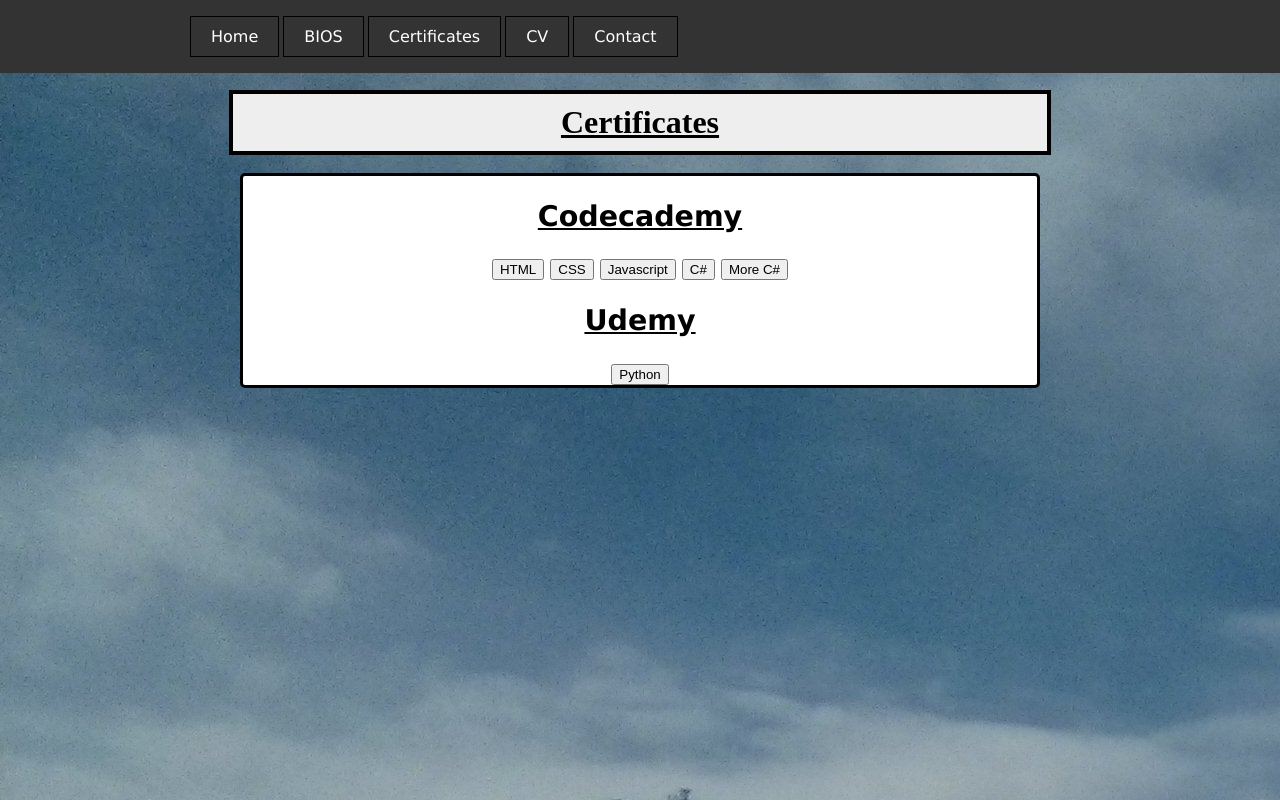
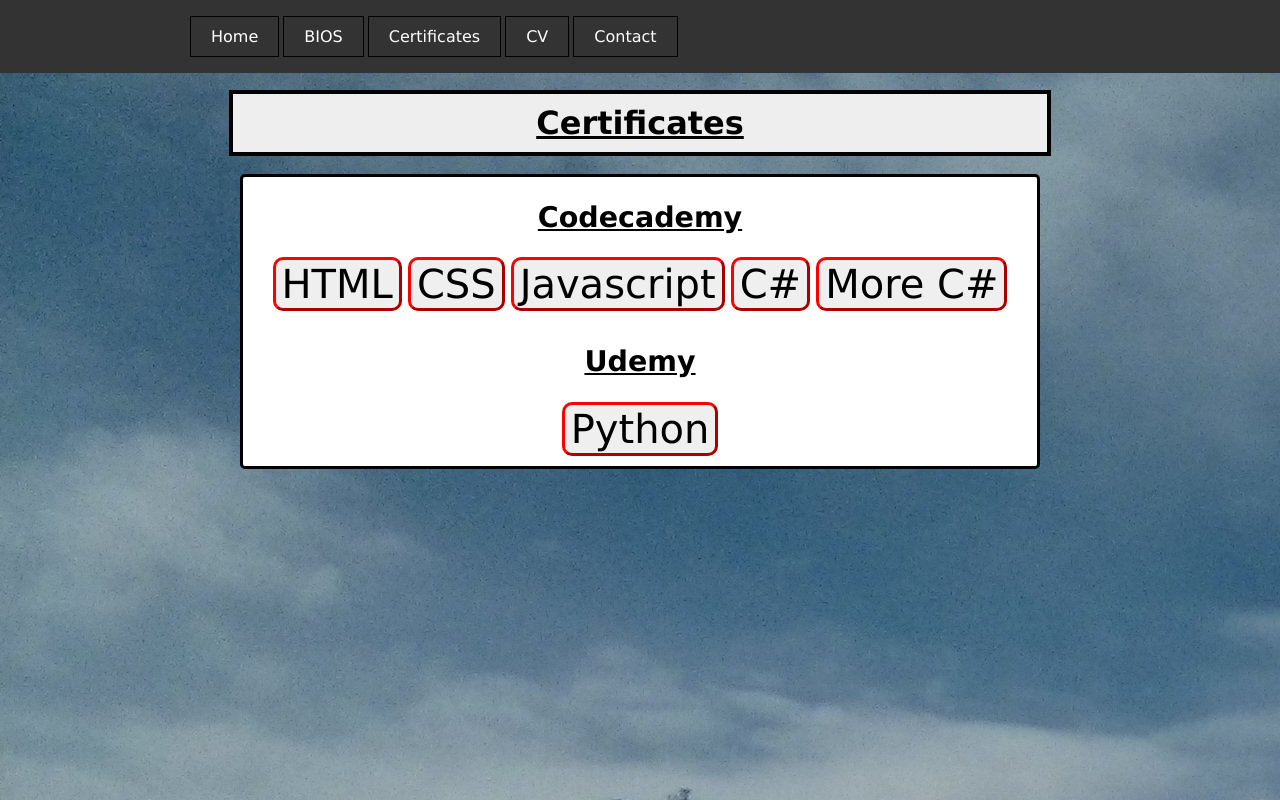
Before and after one commit to FabianByrne/fabianbyrne.github.io, a plain HTML site: page certificates.html in a window 1280 px wide. Drawn offline with Linux system fonts and the light colour scheme.

Commit message:
Update homestyle.css
Added style properties to the buttons on certificates.html

```diff
--- a/homestyle.css
+++ b/homestyle.css
@@ -93,6 +93,8 @@
 
 
 .contentheading {
+    font-family:'Verdana';
+    font-size:22;
     text-align:center;
     padding:10px;
     width:62%;
@@ -169,6 +171,24 @@
     font-family:'Verdana';
     font-size:19px;
 }
+
+.certButton {
+    font-family:'Verdana';
+    font-size:40px;
+    border-width:3px;
+    margin-bottom:10px;
+    border-color:red;
+    border-radius:10px;
+    outline-color:black;
+    transition: all 0.3s;
+    cursor:pointer;
+
+}
+
+.certButton:hover {
+    transform: scale(1.1); /* Scale the list item on hover */
+}
+
 
 #contactdetails {
     font-family:'Verdana';
```
